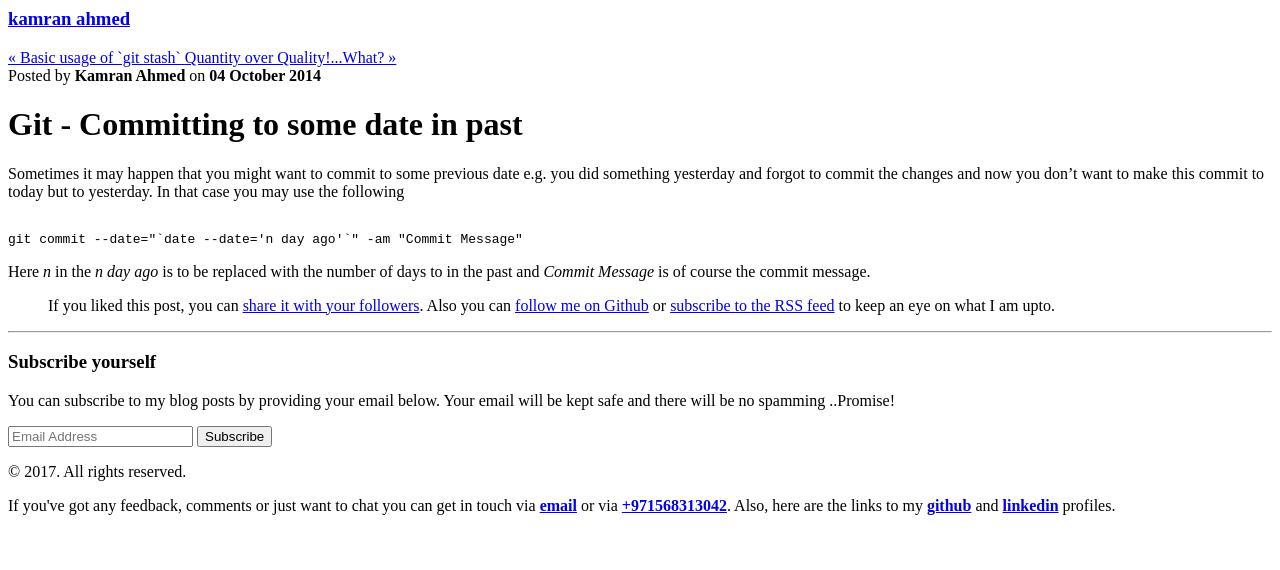
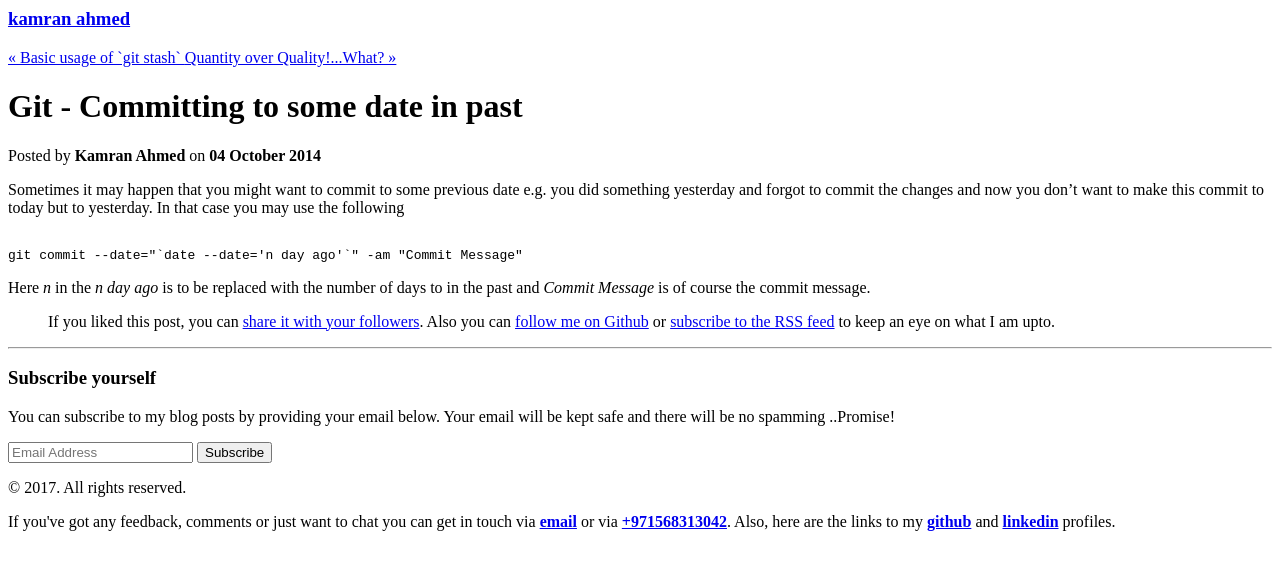
Before and after one commit to kamranahmedse/kamranahmedse.github.io, a Jekyll site: the page built from blog/_posts/2014-10-04-github-committing-to-some-date-in-past.md, in a window 1280 px wide. Shown: the top 570 px of the page. Built offline with Jekyll 4.4.1, drawn with Linux system fonts in a browser that asks for light colours; comment, search, counter and statistics services are not loaded.

Commit message:
Minor change in post detail page

```diff
--- a/_layouts/post.html
+++ b/_layouts/post.html
@@ -4,12 +4,11 @@ layout: default
 
 <div class="post-item">
 
+    <h1>{{ page.title }}</h1>
+
     <div class="post-meta">
         Posted by <strong>Kamran Ahmed</strong> on <strong>{{ page.date | date_to_long_string }}</strong>
     </div>
-
-    <h1>{{ page.title }}</h1>
-
 
     {% if page.series %}
 
--- a/public/css/style.css
+++ b/public/css/style.css
@@ -233,7 +233,7 @@ body {
 
 .post-item > h1 {
     font-size: 45px;
-    margin-bottom: 25px
+    margin-bottom: 14px
 }
 
 .post-body h1, .post-body h2 {
@@ -255,9 +255,8 @@ body {
 }
 
 .post-meta {
-    margin-top: 40px;
     font-size: 15px;
-    margin-bottom: 15px
+    margin-bottom: 40px
 }
 
 #mc_embed_signup {
```
